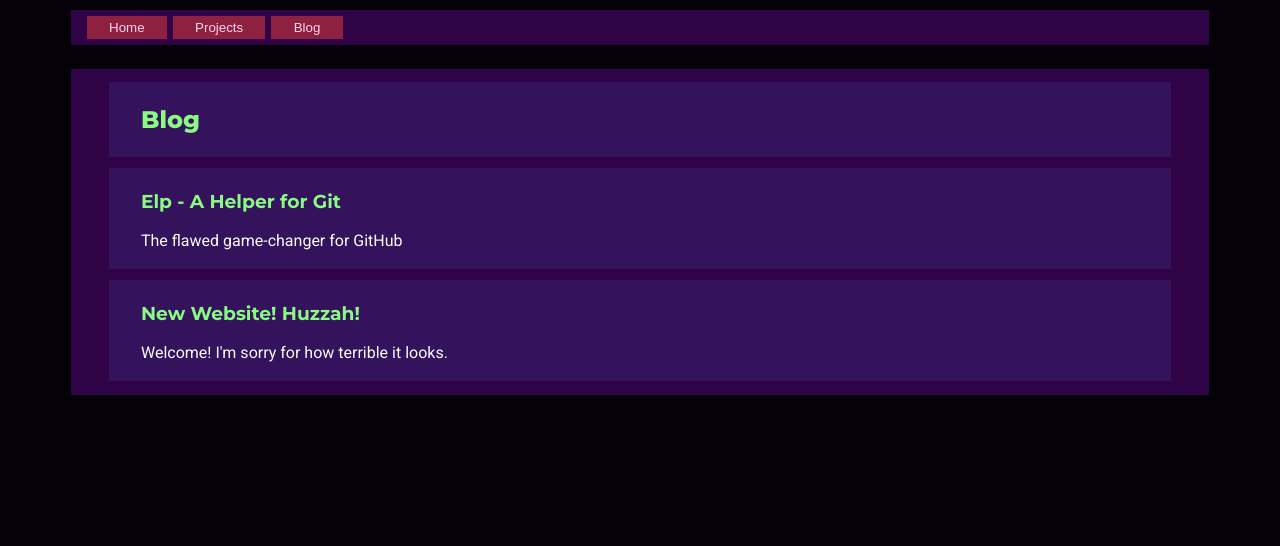
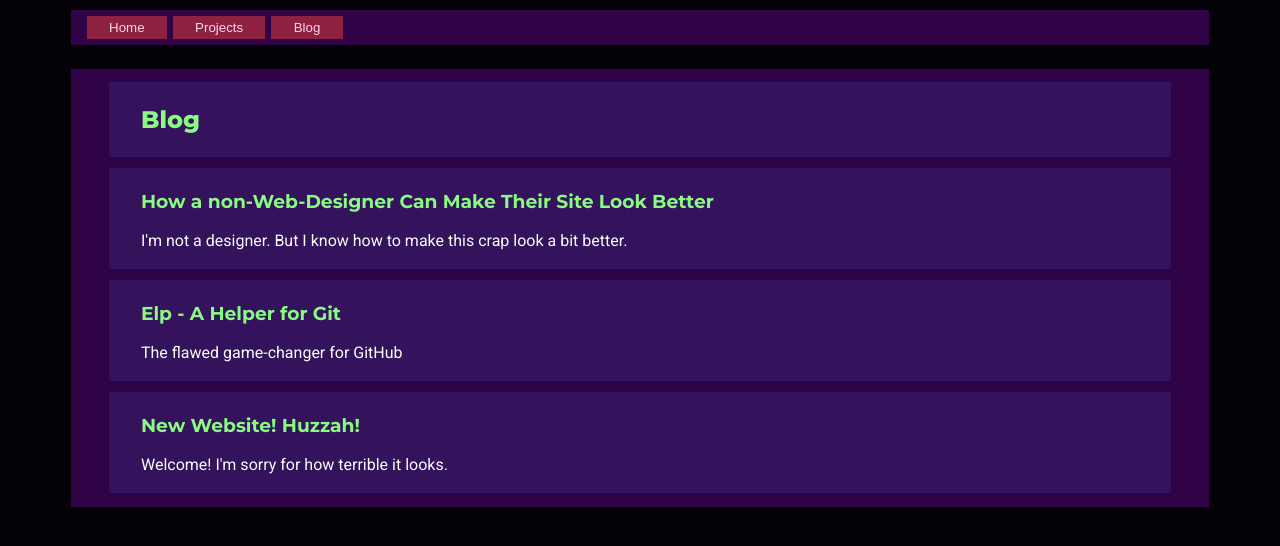
Before and after one commit to botahamec/botahamec.github.io-old, a plain HTML site: page blog.html in a window 1280 px wide. Shown: the part 102-648 px from the top of the page. Drawn offline with nearby package versions, Linux system fonts and the light colour scheme.

Commit message:
Changed titles and added new post to blog page

```diff
--- a/blog.html
+++ b/blog.html
@@ -12,6 +12,10 @@
 		<nav id="nav"></nav>
 		<main>
 			<section><h2>Blog</h2></section>
+			<a href="blog/04_10_19/"><section>
+				<h3>How a non-Web-Designer Can Make Their Site Look Better</h3>
+				<p>I'm not a designer. But I know how to make this crap look a bit better.</p>
+			</section></a>
 			<a href="blog/28_09_19"><section>
 				<h3>Elp - A Helper for Git</h3>
 				<p>The flawed game-changer for GitHub</p>
```
Also changed, not shown: blog/04_10_19/index.html (+2 -2 lines), blog/24_09_19/index.html (+1 -1 lines), blog/28_09_19/index.html (+1 -1 lines).
